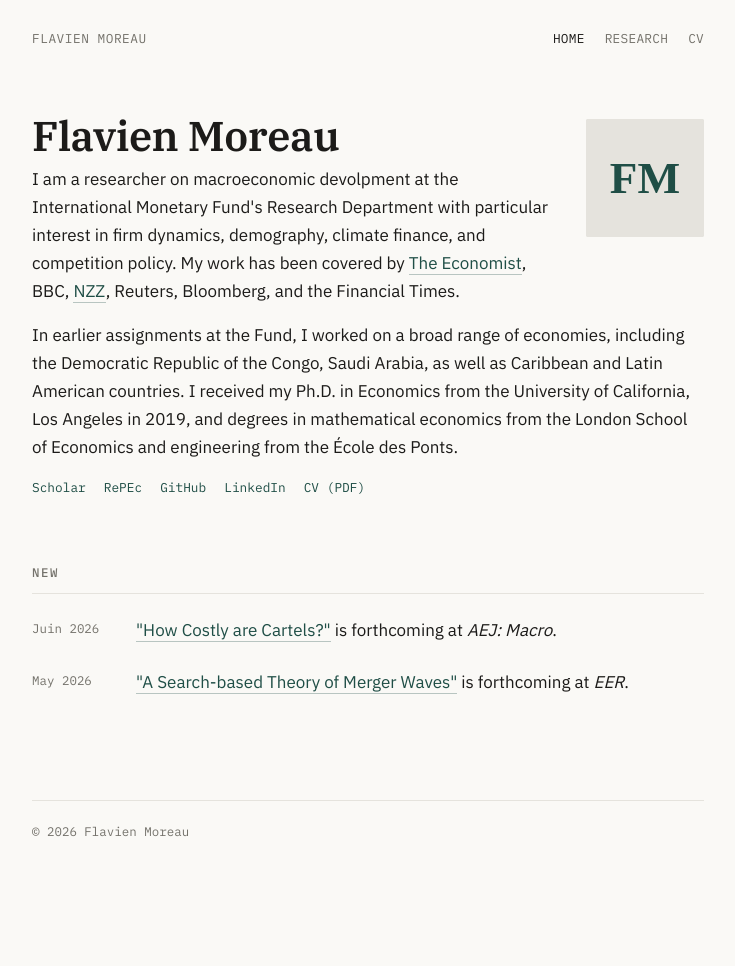
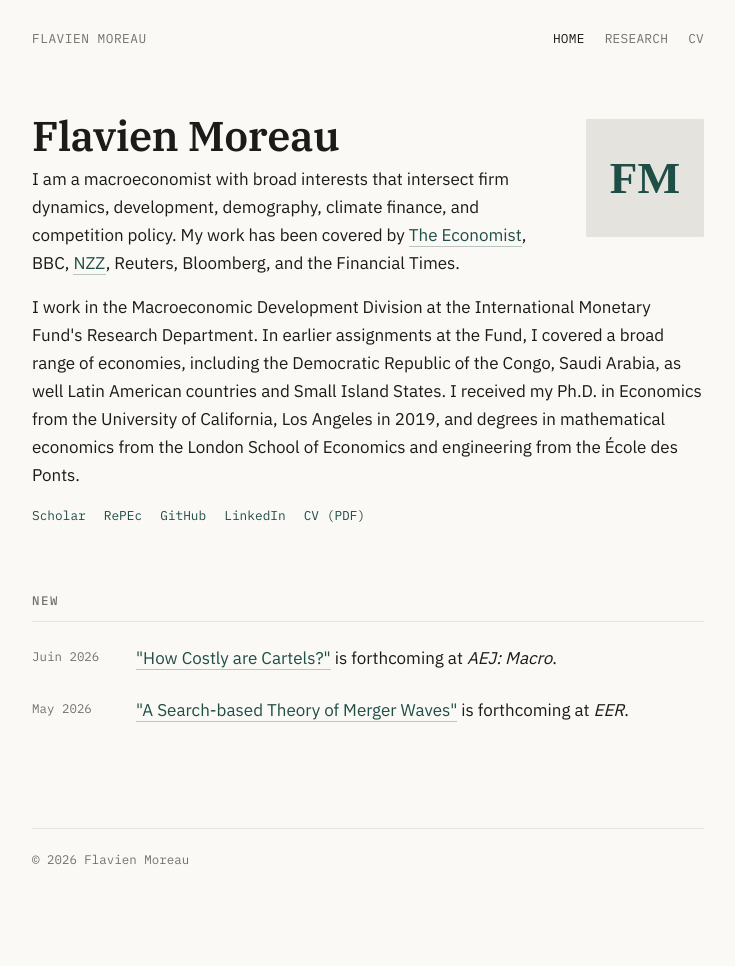
Before and after one commit to flavienmoreau/flavienmoreau.github.io, a Jekyll site: the page built from index.md, in a window 1280 px wide. Shown: the whole page, without its empty margins (272-1007 px from the left). Built offline with Jekyll 4.4.1, drawn with Linux system fonts in a browser that asks for light colours; before the commit the page ends 938 px from its top, so only the background shows below that.

Commit message:
Revise author bio in index.md
Updated bio to reflect current role and interests.

```diff
--- a/index.md
+++ b/index.md
@@ -8,8 +8,8 @@ title: Home
   <h1>{{ site.author.name }}</h1>
   <!-- <p class="role">{{ site.author.role }}, {{ site.author.affiliation }}</p> -->
   <div class="bio">
-    <p>I am a researcher on macroeconomic devolpment at the International Monetary Fund's Research Department with particular interest in firm dynamics, demography, climate finance, and competition policy. My work has been covered by <a href="https://www.economist.com/the-americas/2024/06/13/why-latin-america-is-the-worlds-trade-pipsqueak">The Economist</a>, BBC, <a href="{{ '/assets/press/NZZ_am_Sonntag_2025-09-28.pdf' | relative_url }}">NZZ</a>, Reuters, Bloomberg, and the Financial Times.</p>
-    <p>In earlier assignments at the Fund, I worked on a broad range of economies, including the Democratic Republic of the Congo, Saudi Arabia, as well as Caribbean and Latin American countries. I received my Ph.D. in Economics from the University of California, Los Angeles in 2019, and degrees in mathematical economics from the London School of Economics and engineering from the École des Ponts.</p>
+    <p>I am a macroeconomist with broad interests that intersect firm dynamics, development, demography, climate finance, and competition policy. My work has been covered by <a href="https://www.economist.com/the-americas/2024/06/13/why-latin-america-is-the-worlds-trade-pipsqueak">The Economist</a>, BBC, <a href="{{ '/assets/press/NZZ_am_Sonntag_2025-09-28.pdf' | relative_url }}">NZZ</a>, Reuters, Bloomberg, and the Financial Times.</p>
+    <p> I work in the Macroeconomic Development Division at the International Monetary Fund's Research Department. In earlier assignments at the Fund, I covered a broad range of economies, including the Democratic Republic of the Congo, Saudi Arabia, as well Latin American countries and Small Island States. I received my Ph.D. in Economics from the University of California, Los Angeles in 2019, and degrees in mathematical economics from the London School of Economics and engineering from the École des Ponts.</p>
     {% include social.html %}
   </div>
 </section>
```
